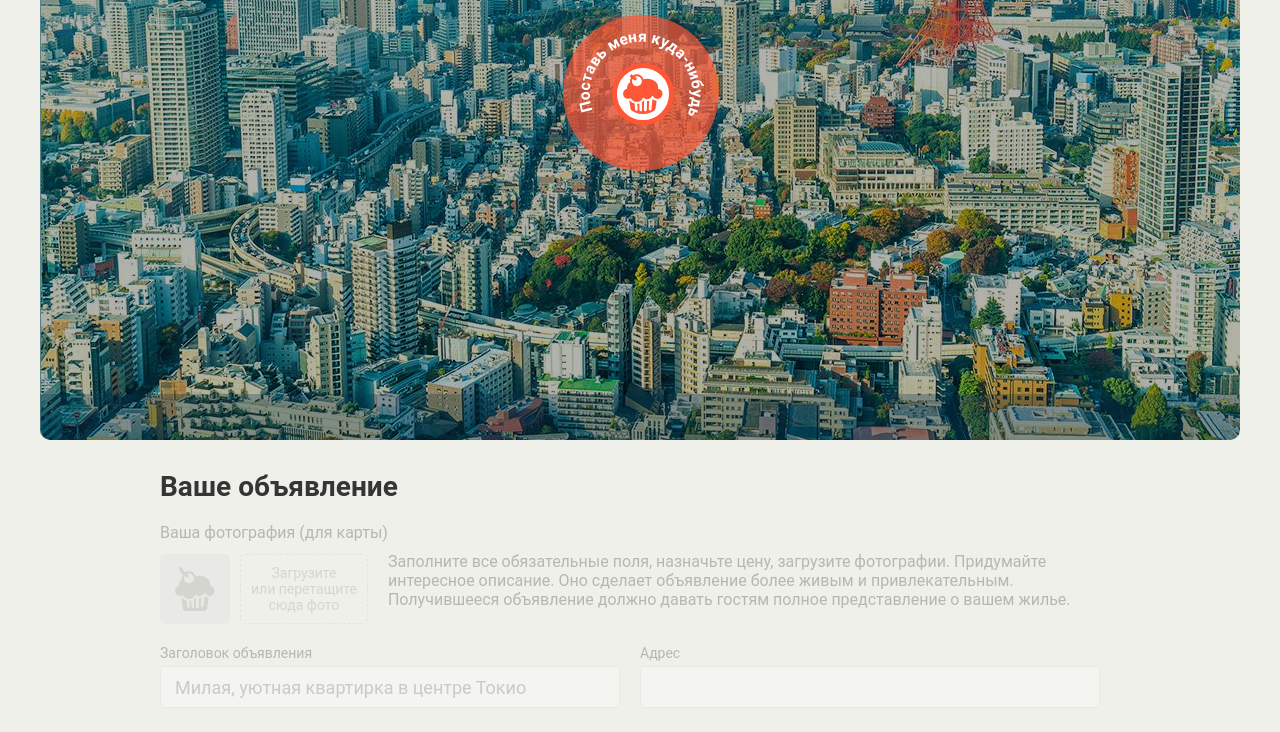
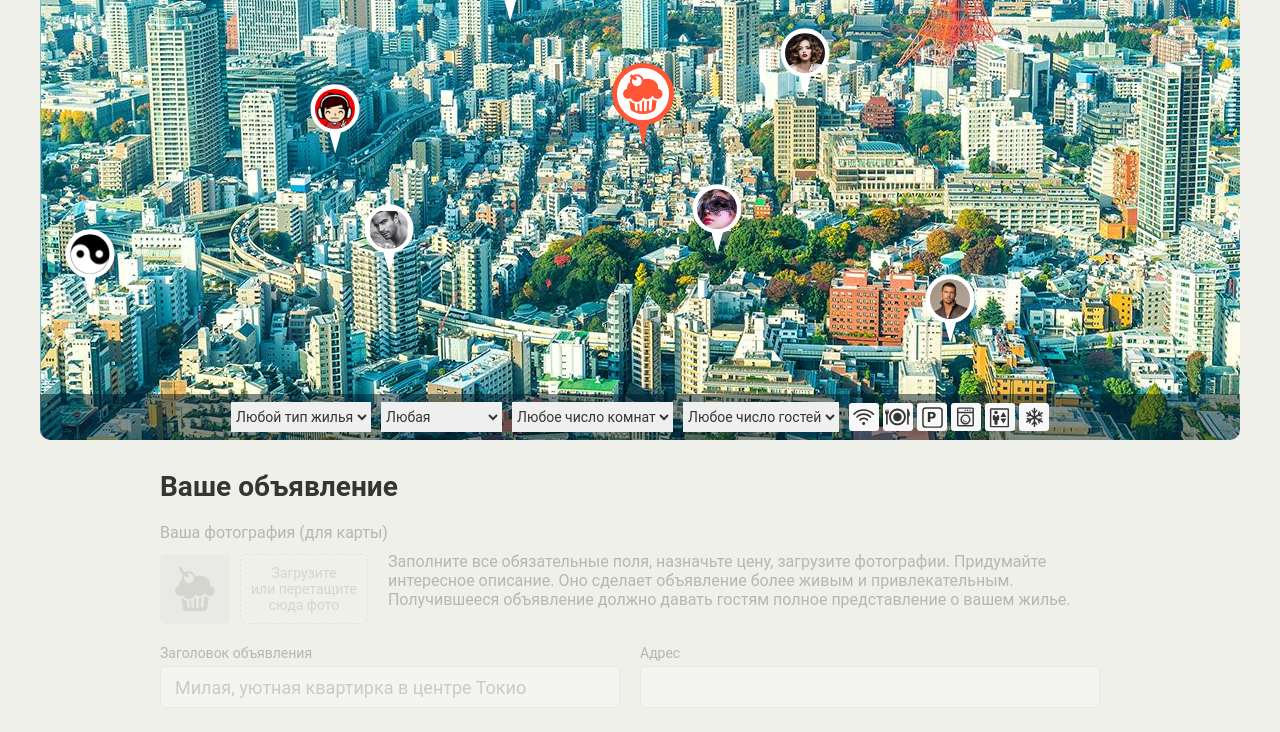
Before and after one commit to alekseyburn/keksobooking, a website: page index.html in a window 1280 px wide. Shown: the part 310-1042 px from the top of the page. Drawn offline with Linux system fonts and the light colour scheme; files whose address does not match are found by name.

Commit message:
разместил пины на карте

```diff
--- a/index.html
+++ b/index.html
@@ -192,7 +192,7 @@
       <a class="copyright__link copyright__link--image" href="https://htmlacademy.ru/intensive/javascript">
         <img src="img/htmla-logo.svg" width="130" height="45" alt="HTML Academy" class="copyright__logo">
       </a>
-      <p>Сделано в <a class="copyright__link copyright__link--text" href="https://htmlacademy.ru/intensive/javascript">HTMLAcademy</a> &copy; 2018</p>
+      <p>Сделано в <a class="copyright__link copyright__link--text" href="https://htmlacademy.ru/intensive/javascript">HTMLAcademy</a> &copy; 2019</p>
     </div>
     <ul class="footer__contacts contacts">
       <li><a href="https://twitter.com/htmlacademy_ru" class="contacts__link contacts__link--twitter">Twitter</a></li>
@@ -248,5 +248,6 @@
     </div>
   </template>
 
+  <script src="js/map.js"></script>
 </body>
 </html>
--- /dev/null
+++ b/js/map.js
@@ -0,0 +1,123 @@
+'use strict'
+
+let map = document.querySelector(".map");
+let mapWidth = map.offsetWidth;
+let pins = document.querySelector(".map__pins");
+let similarListElement = document.querySelector(".map__pins");
+let similarTemplateElement = document.getElementById("pin").content.querySelector(".map__pin");
+
+
+const pinWidth = 40;
+const pinHeight = 44;
+const minY = 130;
+const maxY = 630;
+const pinsCount = 8;
+
+const titles = [
+  'Большая уютная квартира',
+  'Маленькая неуютная квартира',
+  'Огромный прекрасный дворец',
+  'Маленький ужасный дворец',
+  'Красивый гостевой домик',
+  'Некрасивый негостеприимный домик',
+  'Уютное бунгало далеко от моря',
+  'Неуютное бунгало по колено в воде',
+]
+const types = [
+  'palace',
+  'flat',
+  'house',
+  'bungalo'
+]
+const times = [
+  '12:00',
+  '13:00',
+  '14:00',
+]
+const featuresList = [
+  'wifi',
+  'dishwasher',
+  'parking',
+  'washer',
+  'elevator',
+  'conditioner',
+]
+const photos = [
+  'http://o0.github.io/assets/images/tokyo/hotel1.jpg',
+  'http://o0.github.io/assets/images/tokyo/hotel2.jpg',
+  'http://o0.github.io/assets/images/tokyo/hotel3.jpg',
+]
+
+let getRandomDigit = (min, max) => Math.floor(min + Math.random() * (max - min + 1));
+
+let shuffleArray = (arr) => {
+  for (let i = arr.length - 1; i > 0; i--) {
+    const j = Math.floor(Math.random() * (i + 1));
+    [arr[i], arr[j]] = [arr[j], arr[i]];
+  }
+  return arr;
+};
+
+let takeFromArr = (arr) => {
+  let clone = arr.slice();
+  return clone.splice(clone.indexOf(clone[getRandomDigit(0, clone.length - 1)]), 1);
+}
+
+//создание массива из pinCount элементов, заполнение элемента данными
+let createAdvertsList = () => {
+  let pins = [];
+
+  for (let i = 0; i < pinsCount; i++) {
+    let pin = {
+      author: {
+        avatar: `img/avatars/user0${i+1}.png`
+      },
+      offer: {
+        title: takeFromArr(titles),
+        address: `${this.location.x}, ${this.location.y}`,
+        price: getRandomDigit(1000, 1000000),
+        type: types[getRandomDigit(0, types.length - 1)],
+        rooms: getRandomDigit(1, 5),
+        guests: getRandomDigit(1, 5),
+        checkin: times[getRandomDigit(0, times.length - 1)],
+        checkout: times[getRandomDigit(0, times.length - 1)],
+        description: "",
+        photos: shuffleArray(photos)
+      },
+      location: {
+        x: getRandomDigit(0, mapWidth),
+        y: getRandomDigit(minY, maxY)
+      }
+    }
+
+    pins.push(pin);
+  }
+
+  return pins;
+}
+
+//копирование разметки из тимплейта, заполнение информации элемента
+let renderPin = (pin) => {
+  let pinElement = similarTemplateElement.cloneNode(true);
+  let pinImg = pinElement.querySelector("img");
+
+  pinImg.src = pin.author.avatar;
+  pinImg.alt = pin.offer.type;
+  pinElement.style.left = `${pin.location.x - pinWidth / 2}px`
+  pinElement.style.top = `${pin.location.y - pinHeight}px`;
+
+  return pinElement;
+};
+
+//создание pinsCount объектов pin, добавление их в разметку
+let createFragment = (pins) => {
+  let fragment = document.createDocumentFragment();
+  for (let i = 0; i < pins.length; i++) {
+    fragment.appendChild(renderPin(pins[i]));
+  }
+  similarListElement.appendChild(fragment);
+}
+
+createFragment(createAdvertsList());
+
+map.classList.remove("map--faded");
```
